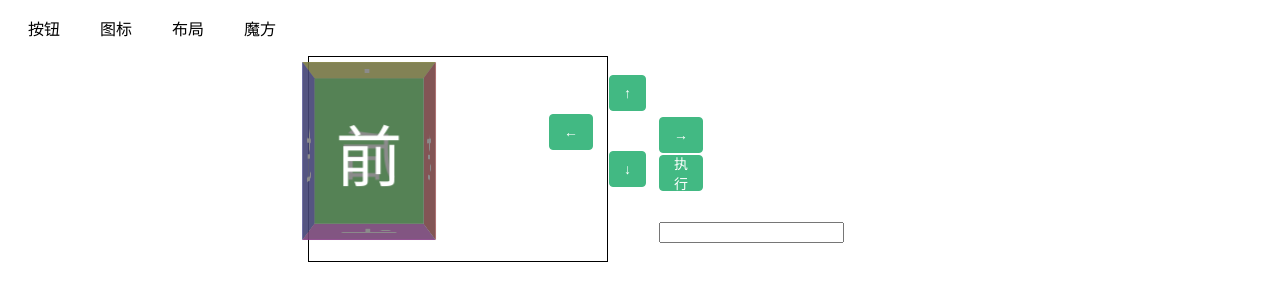
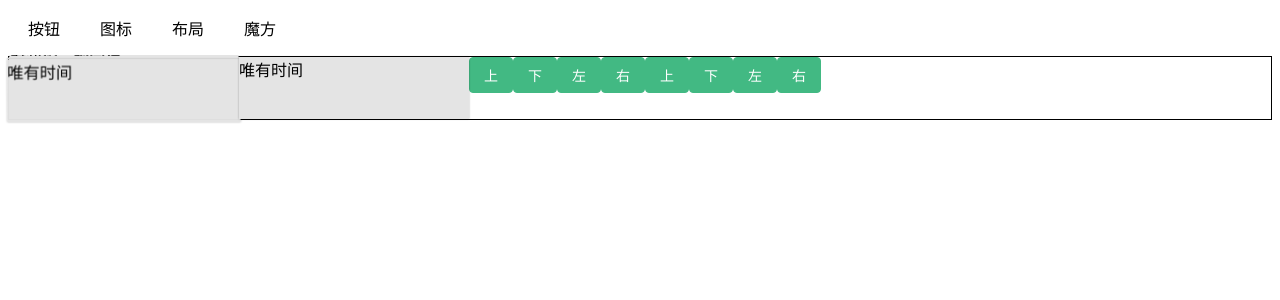
Before and after one commit to mrwdhasd0903/meows-ui, a Vue app: page /three in a window 1280 px wide. Shown: the top 300 px of the page. Built offline with nearby package versions, Linux system fonts and the light colour scheme.

Commit message:
魔方组件推倒重来

```diff
--- a/examples/components/three.vue
+++ b/examples/components/three.vue
@@ -1,19 +1,33 @@
 <template>
   <div class="dddiv">
-    <me-three ref="three" width="120" height="160" deep="200">
-      <me-surface slot="front">前</me-surface>
-      <me-surface slot="back">后</me-surface>
-      <me-surface slot="top">上</me-surface>
-      <me-surface slot="bottom">下</me-surface>
-      <me-surface slot="left">左</me-surface>
-      <me-surface slot="right">右</me-surface>
+    <me-three ref="three2" delay="1000" :actions="['top']" width="230" height="62">
+      <me-side active>
+        <span class="span">唯有时间</span>
+      </me-side>
+      <me-side>
+        <span class="span">对我们一视同仁</span>
+      </me-side>
     </me-three>
-    <me-button style="marginLeft:300px" @click="rollBack('top')">↑</me-button>
-    <me-button style="marginLeft:300px;marginTop:40px" @click="rollBack('bottom')">↓</me-button>
-    <me-button style="marginLeft:240px;marginTop:-130px" @click="rollBack('left')">←</me-button>
-    <me-button style="marginLeft:350px;marginTop:-160px" @click="rollBack('right')">→</me-button>
-    <input style="marginLeft:350px;marginTop:-160px" type="text" v-model="code" />
-    <me-button style="marginLeft:350px;marginTop:-160px" @click="evalString">执行</me-button>
+    <me-three ref="three1" width="230" height="62">
+      <me-side active>
+        <span class="span">唯有时间</span>
+      </me-side>
+      <me-side>
+        <span class="span">对我们一视同仁</span>
+      </me-side>
+    </me-three>
+    <span>
+      <me-button @click="rollBack2('top')">上</me-button>
+      <me-button @click="rollBack2('bottom')">下</me-button>
+      <me-button @click="rollBack2('left')">左</me-button>
+      <me-button @click="rollBack2('right')">右</me-button>
+    </span>
+    <span>
+      <me-button @click="rollBack1('top')">上</me-button>
+      <me-button @click="rollBack1('bottom')">下</me-button>
+      <me-button @click="rollBack1('left')">左</me-button>
+      <me-button @click="rollBack1('right')">右</me-button>
+    </span>
   </div>
 </template>
 
@@ -28,19 +42,11 @@ export default {
   },
   computed: {},
   methods: {
-    evalString() {
-      var arr = this.code.split(" ");
-      this.$refs.three.evalString(
-        "this.rotateX=" +
-          arr[0] +
-          ";this.rotateY=" +
-          arr[1] +
-          ";this.rotateZ=" +
-          arr[2]
-      );
+    rollBack1(flag) {
+      this.$refs.three1.rollBack(flag);
     },
-    rollBack(flag) {
-      this.$refs.three.rollBack(flag);
+    rollBack2(flag) {
+      this.$refs.three2.rollBack(flag);
     }
   },
   mounted() {}
@@ -48,9 +54,14 @@ export default {
 </script>
 
 <style>
+.span {
+  display: block;
+  background: rgb(228, 228, 228);
+  width: 230px;
+  height: 62px;
+  box-shadow: 0 0 2px rgba(0, 0, 0, 0.3);
+}
 .dddiv {
   border: 1px solid #000;
-  width: 300px;
-  margin-left: 300px;
 }
 </style>
--- a/packages/Three/index.js
+++ b/packages/Three/index.js
@@ -1,10 +1,10 @@
 // 导入组件
 import MeThree from './src/three'
-import MeSurface from './src/surface'
+import MeSide from './src/side'
 // 组件列表
 const components = [
   MeThree,
-  MeSurface
+  MeSide
 ]
 
 
--- /dev/null
+++ b/packages/Three/src/side.vue
@@ -0,0 +1,42 @@
+<template>
+  <div class="me-side" :class="
+  {
+    active:active
+  }">
+    <div :style="{
+      width:width +'px',
+      height:height +'px'
+    }">
+      <slot></slot>
+    </div>
+  </div>
+</template>
+
+<script>
+export default {
+  name: "MeSide",
+  components: {},
+  data() {
+    return {};
+  },
+  props: {
+    active: {
+      type: Boolean,
+      default: false
+    }
+  },
+  computed: {
+    width() {
+      return this.$parent.width;
+    },
+    height() {
+      return this.$parent.height;
+    }
+  },
+  methods: {},
+  mounted() {}
+};
+</script>
+
+<style>
+</style>
--- a/packages/Three/src/surface.vue
+++ /dev/null
@@ -1,21 +0,0 @@
-<template>
-  <div class="me-surface">
-    <slot></slot>
-  </div>
-</template>
-
-<script>
-export default {
-  name: "MeSurface",
-  components: {},
-  data() {
-    return {};
-  },
-  computed: {},
-  methods: {},
-  mounted() {}
-};
-</script>
-
-<style>
-</style>
--- a/packages/Three/src/three.vue
+++ b/packages/Three/src/three.vue
@@ -1,70 +1,10 @@
 <template>
-  <div
-    class="me-three"
-    :style="{
-  transform: 'perspective('+perspective+'px) rotateX('+rotateX+'deg) rotateY('+rotateY+'deg) rotateZ('+rotateZ+'deg)',
-  transformOrigin: width/2+'px '+height/2+'px '+(-deep)/2+'px',
-  perspectiveOrigin: width/2+'px '+height/2+'px'
-  }"
-  >
-    <div
-      class="me-three-front"
-      :style="{
-      width: width+'px',
-      height: height+'px',
-    }"
-    >
-      <slot name="front"></slot>
-    </div>
-    <div
-      class="me-three-back"
-      :style="{
+  <div class="me-three" ref="thisthree" :style="{
     width:width+'px',
-      height:height+'px',
-      transform: 'rotateY(-180deg) translateZ('+deep+'px)'
-    }"
-    >
-      <slot name="back"></slot>
-    </div>
-    <div
-      class="me-three-top"
-      :style="{
-      width: width+'px',
-      height: deep+'px',
-      transform: 'rotateX(90deg) translateZ('+deep/2+'px) translateY('+(-deep/2)+'px)'
-    }"
-    >
-      <slot name="top"></slot>
-    </div>
-    <div
-      class="me-three-bottom"
-      :style="{
-      width: width+'px',
-      height: deep+'px',
-      transform: 'rotateX(-90deg) translateZ('+(height - deep/2)+'px) translateY('+(deep/2)+'px)'
-    }"
-    >
-      <slot name="bottom"></slot>
-    </div>
-    <div
-      class="me-three-left"
-      :style="{
-      width: deep+'px',
-      height: height+'px',
-      transform: 'rotateY(-90deg) translateZ('+(deep/2)+'px) translateX('+(-deep/2)+'px)'
-    }"
-    >
-      <slot name="left"></slot>
-    </div>
-    <div
-      class="me-three-right"
-      :style="{
-      width:deep+'px',
-      height: height+'px',
-      transform: 'rotateY(90deg) translateZ('+(width - deep/2)+'px) translateX('+(deep/2)+'px)'
-    }"
-    >
-      <slot name="right"></slot>
+    height:height+'px'
+  }">
+    <div class="me-three-sides">
+      <slot></slot>
     </div>
   </div>
 </template>
@@ -75,108 +15,222 @@ export default {
   components: {},
   data() {
     return {
-      perspective: 1000,
-      rotateX: 0,
-      rotateY: 0,
-      rotateZ: 0
+      rollBackLock: false,
+      currAction: null
     };
   },
   props: {
     width: {
-      default: 100
+      required: true
     },
     height: {
-      default: 100
+      required: true
     },
-    deep: {
-      default: 100
+    actions: {
+      type: Array
+    },
+    delay: {
+      type: [Number, String],
+      default: 3000
     }
   },
   computed: {},
   methods: {
-    evalString(code) {
-    console.log(this.rotateX, this.rotateY, this.rotateZ);
-      eval(code);
+    rollBack(flag) {
+      if (this.rollBackLock) return;
+      this.rollBackLock = true;
+      var shape = this.$refs.thisthree;
+      var sides = shape.firstChild;
+      var sideArr = new Array(...sides.children);
+
+      var activeObj = {
+        activeNode: null,
+        activeIndex: null
+      };
+      sideArr.forEach((node, i) => {
+        if (node.className.indexOf("active") != -1) {
+          activeObj.activeNode = node;
+          activeObj.activeIndex = i;
+        }
+      });
+      var nextNode = this.getNextNode(sideArr, activeObj.activeIndex);
+
+      var separateChildWidth = this.width / 2;
+      var separateChildHeight = this.height / 2;
+
+      var styleMap = {
+        sides: {
+          left:
+            "translateX(0px) translateZ(-" +
+            separateChildWidth +
+            "px) rotateY(-90deg)",
+          right:
+            "translateX(0px) translateZ(-" +
+            separateChildWidth +
+            "px) rotateY(90deg)",
+          top:
+            "translateY(0px) translateZ(-" +
+            separateChildHeight +
+            "px) rotateX(-90deg)",
+          bottom:
+            "translateY(0px) translateZ(-" +
+            separateChildHeight +
+            "px) rotateX(90deg)"
         },
-    rollBack(flag) {
-      var _rotateX = this.rotateX;
-      while (_rotateX < 0) {
-        _rotateX = _rotateX + 360;
+        nextNode: {
+          left: "rotateY(90deg) translateZ(" + separateChildWidth + "px)",
+          right: "rotateY(-90deg) translateZ(" + separateChildWidth + "px)",
+          top: "rotateX(90deg) translateZ(" + separateChildHeight + "px)",
+          bottom: "rotateX(-90deg) translateZ(" + separateChildHeight + "px)"
         }
-      switch (flag) {
-        case "left":
-          if (_rotateX % 360 == 0) {
-            this.rotateY = this.rotateY + 90;
-          } else if (_rotateX % 270 == 0) {
-            this.rotateZ = this.rotateZ + 90;
-          } else if (_rotateX % 180 == 0) {
-            this.rotateY = this.rotateY - 90;
-          } else if (_rotateX % 90 == 0) {
-            this.rotateZ = this.rotateZ - 90;
+      };
+
+      //star
+      shape.classList.add("animating");
+
+      //--from map
+      sides.style.transform = styleMap.sides[flag];
+
+      activeObj.activeNode.classList.add("hidden");
+      activeObj.activeNode.style.transform =
+        "rotateY(0deg) translateZ(" +
+        (flag == "top" || flag == "bottom"
+          ? separateChildHeight
+          : separateChildWidth) +
+        "px)";
+
+      //--from map
+      nextNode.classList.add("animating");
+      nextNode.style[flag == "top" || flag == "bottom" ? "top" : "left"] = 0;
+      nextNode.style.transform = styleMap.nextNode[flag];
+      //stop
+      setTimeout(() => {
+        shape.classList.remove("animating");
+
+        sides.style.transform = null;
+
+        activeObj.activeNode.classList.remove("hidden");
+        activeObj.activeNode.style.transform = null;
+
+        nextNode.classList.remove("animating");
+        nextNode.style[
+          flag == "top" || flag == "bottom" ? "top" : "left"
+        ] = null;
+        nextNode.style.transform = null;
+
+        this.nextActive(sideArr, activeObj.activeIndex);
+        this.rollBackLock = false;
+      }, 500);
+    },
+    //获取Active的下个结点
+    getNextNode(nodeList, index) {
+      return nodeList[index + 1] ? nodeList[index + 1] : nodeList[0];
+    },
+    //Active的转换
+    nextActive(nodeList, index) {
+      nodeList[index].classList.remove("active");
+      if (!nodeList[index + 1]) {
+        nodeList[0].classList.add("active");
+        return {
+          activeNode: nodeList[0],
+          activeIndex: 0
+        };
+      } else {
+        nodeList[index + 1].classList.add("active");
+        return {
+          activeNode: nodeList[index + 1],
+          activeIndex: index + 1
+        };
       }
-          break;
-        case "right":
-          if (_rotateX % 360 == 0) {
-            this.rotateY = this.rotateY - 90;
-          } else if (_rotateX % 270 == 0) {
-            this.rotateZ = this.rotateZ - 90;
-          } else if (_rotateX % 180 == 0) {
-            this.rotateY = this.rotateY + 90;
-          } else if (_rotateX % 90 == 0) {
-            this.rotateZ = this.rotateZ + 90;
-          }
-          break;
-        case "top":
-          this.rotateX = this.rotateX - 90;
-          break;
-        case "bottom":
-          this.rotateX = this.rotateX + 90;
-          break;
-        default:
-          console.error("错误参数,请选择:left/right/top/bottom");
-      }
-      console.log(this.rotateX, this.rotateY, this.rotateZ);
     }
   },
   mounted() {
-    console.log(this.rotateX, this.rotateY, this.rotateZ);
+    if (this.actions) {
+      this.currAction = 0;
+    }
+    if (this.actions) {
+      setInterval(() => {
+        this.rollBack(this.actions[this.currAction]);
+        this.currAction = this.actions[this.currAction + 1]
+          ? this.currAction + 1
+          : 0;
+      }, this.delay);
+    }
   }
 };
 </script>
 
 <style lang="scss">
 .me-three {
-  $width: 120px;
-  $height: 160px;
-  $deep: 200px;
+  position: relative;
+  vertical-align: top;
   display: inline-block;
+  -webkit-perspective: 2000px;
+  perspective: 2000px;
+  -webkit-transition: left 0.6s ease-in-out, width 0.6s ease-in-out,
+    height 0.6s ease-in-out, -webkit-transform 0.6s ease-in-out;
+  transition: left 0.6s ease-in-out, width 0.6s ease-in-out,
+    height 0.6s ease-in-out, -webkit-transform 0.6s ease-in-out;
+  transition: transform 0.6s ease-in-out, left 0.6s ease-in-out,
+    width 0.6s ease-in-out, height 0.6s ease-in-out;
+  transition: transform 0.6s ease-in-out, left 0.6s ease-in-out,
+    width 0.6s ease-in-out, height 0.6s ease-in-out,
+    -webkit-transform 0.6s ease-in-out;
+}
+
+.me-three .me-three-sides {
+  -webkit-transform-style: preserve-3d;
   transform-style: preserve-3d;
-  transition: transform 0.3s ease;
-  & > div {
-    display: flex;
-    align-items: center;
-    justify-content: center;
+}
+
+.me-three .active.me-side {
+  display: block;
+}
+
+.me-three .me-side {
+  display: none;
+  opacity: 1;
+  width: 100%;
+  margin: 0 !important;
+  -webkit-backface-visibility: hidden;
+  backface-visibility: hidden;
+}
+
+.me-three .me-side * {
+  -webkit-backface-visibility: visible !important;
+  backface-visibility: visible !important;
+}
+
+.me-three .animating.me-side {
   position: absolute;
-    font-size: 60px;
-    color: #fff;
+  top: 0;
+  left: 0;
+  display: block;
+  z-index: 100;
 }
-  & > .me-three-top {
-    background: rgba(210, 210, 0, 0.7);
+
+.me-three.animating .me-three-sides {
+  -webkit-transition: left 0.6s ease-in-out, width 0.6s ease-in-out,
+    height 0.6s ease-in-out, -webkit-transform 0.6s ease-in-out;
+  transition: left 0.6s ease-in-out, width 0.6s ease-in-out,
+    height 0.6s ease-in-out, -webkit-transform 0.6s ease-in-out;
+  transition: transform 0.6s ease-in-out, left 0.6s ease-in-out,
+    width 0.6s ease-in-out, height 0.6s ease-in-out;
+  transition: transform 0.6s ease-in-out, left 0.6s ease-in-out,
+    width 0.6s ease-in-out, height 0.6s ease-in-out,
+    -webkit-transform 0.6s ease-in-out;
 }
-  & > .me-three-bottom {
-    background: rgba(210, 0, 210, 0.7);
+
+.me-three.animating .me-side {
+  -webkit-transition: opacity 0.6s ease-in-out;
+  transition: opacity 0.6s ease-in-out;
 }
-  & > .me-three-left {
-    background: rgba(0, 0, 210, 0.7);
+
+.me-three .active.me-side {
+  display: block;
 }
-  & > .me-three-right {
-    background: rgba(210, 0, 0, 0.7);
-  }
-  & > .me-three-front {
-    background: rgba(90, 90, 90, 0.7);
-  }
-  & > .me-three-back {
-    background: rgba(0, 210, 0, 0.7);
-  }
+
+.me-three .hidden.me-side {
+  opacity: 0.6;
 }
 </style>
```
Lines whose indentation alone changed are shown as unchanged.
